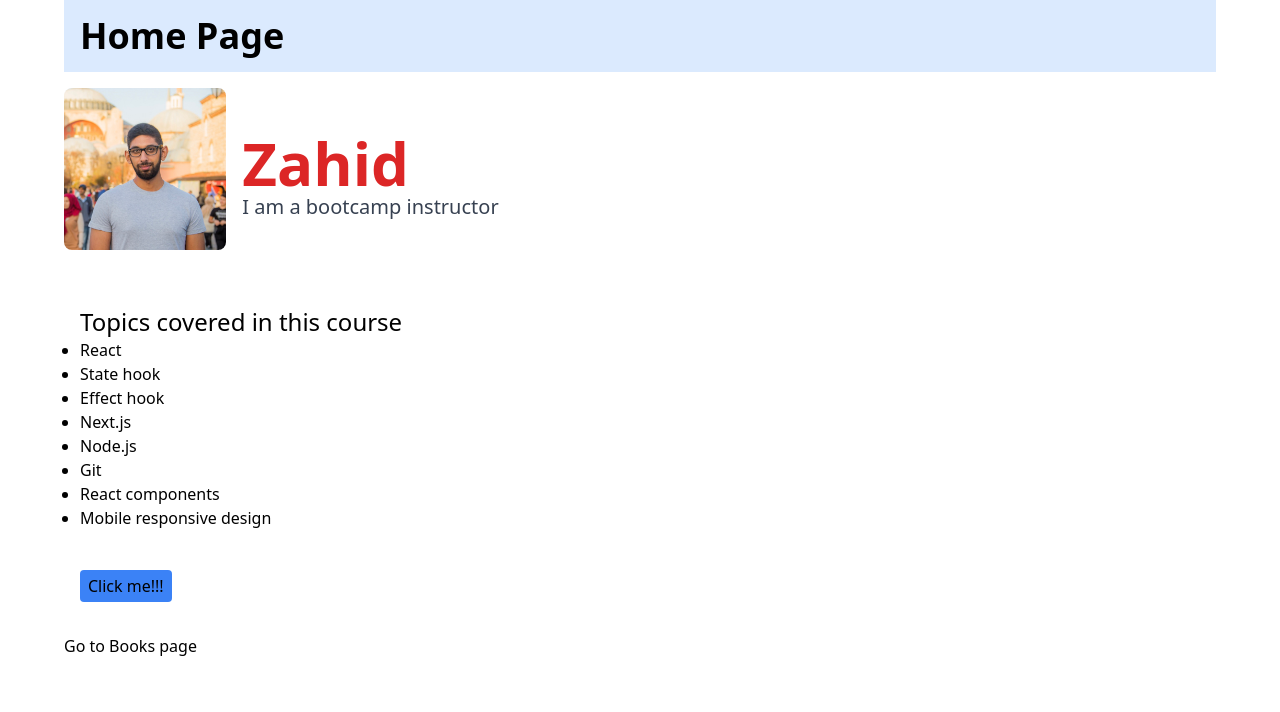
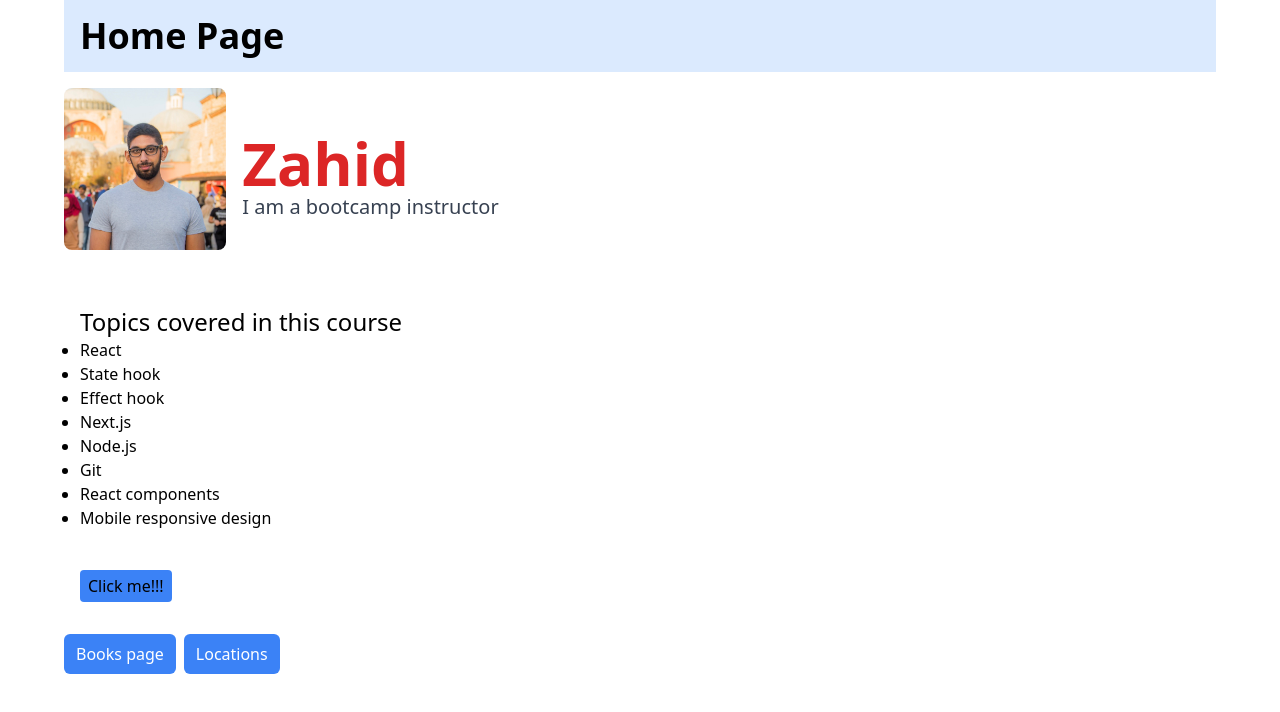
Before and after one commit to zaarheed/skillscity-mp, a Next.js app: page / in a window 1280 px wide. Shown: the top 712 px of the page. Built offline with nearby package versions, Linux system fonts and the light colour scheme.

Commit message:
added FooterButton component

```diff
--- /dev/null
+++ b/components/shared/footer/footer-button.js
@@ -0,0 +1,15 @@
+import Link from "next/link";
+
+export default function FooterButton({ title, href }) {
+    return (
+        <Link
+            type="button"
+            className={`
+                bg-blue-500 text-white px-3 py-2 rounded-md
+            `}
+            href={href}
+        >
+            {title}
+        </Link>
+    )
+}
--- a/components/shared/footer/index.js
+++ b/components/shared/footer/index.js
@@ -1,11 +1,10 @@
-import Link from "next/link";
+import FooterButton from "./footer-button";
 
 export default function Footer({ href, title }) {
     return (
-        <div className="w-full max-w-6xl mx-auto mt-8">
-            <Link href={href}>
-                Go to {title}
-            </Link>
+        <div className="w-full max-w-6xl mx-auto mt-8 flex flex-row space-x-2">
+            <FooterButton href={href} title={title} />
+            <FooterButton href="/locations" title="Locations" />
         </div>
     )
 }
```
